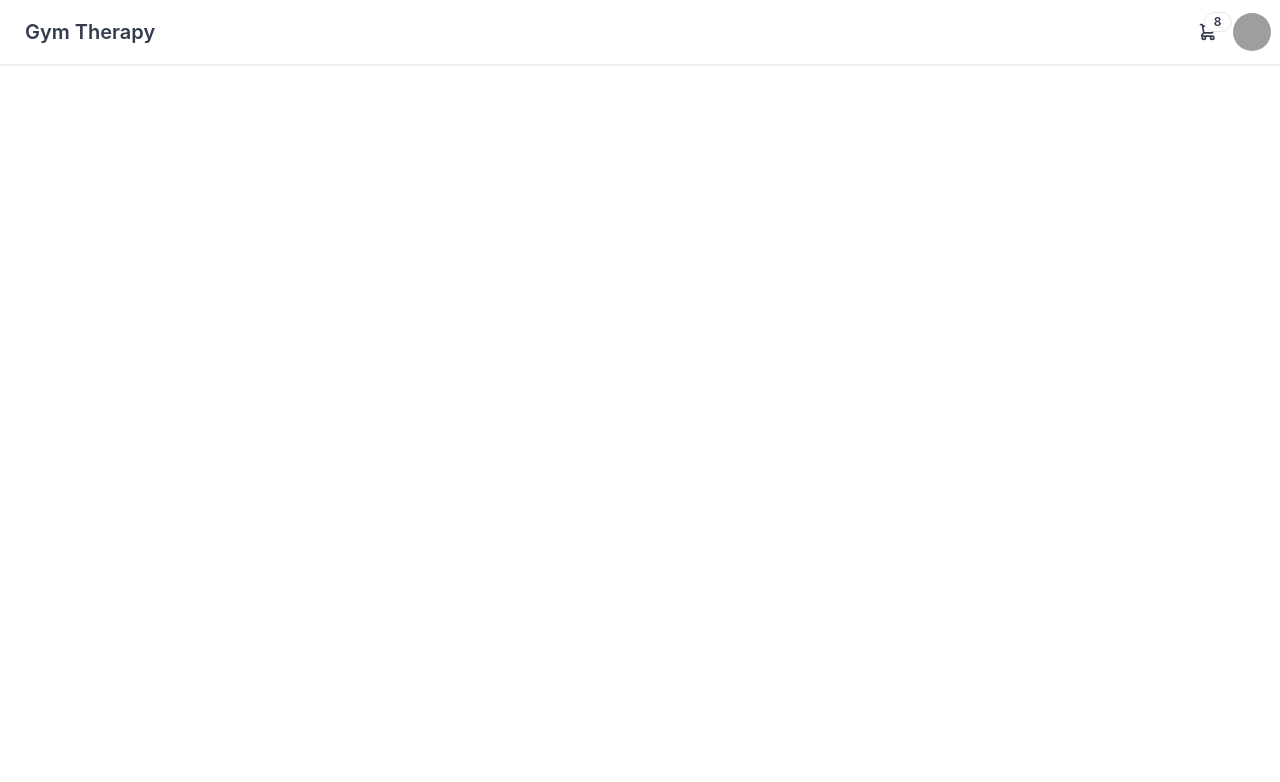
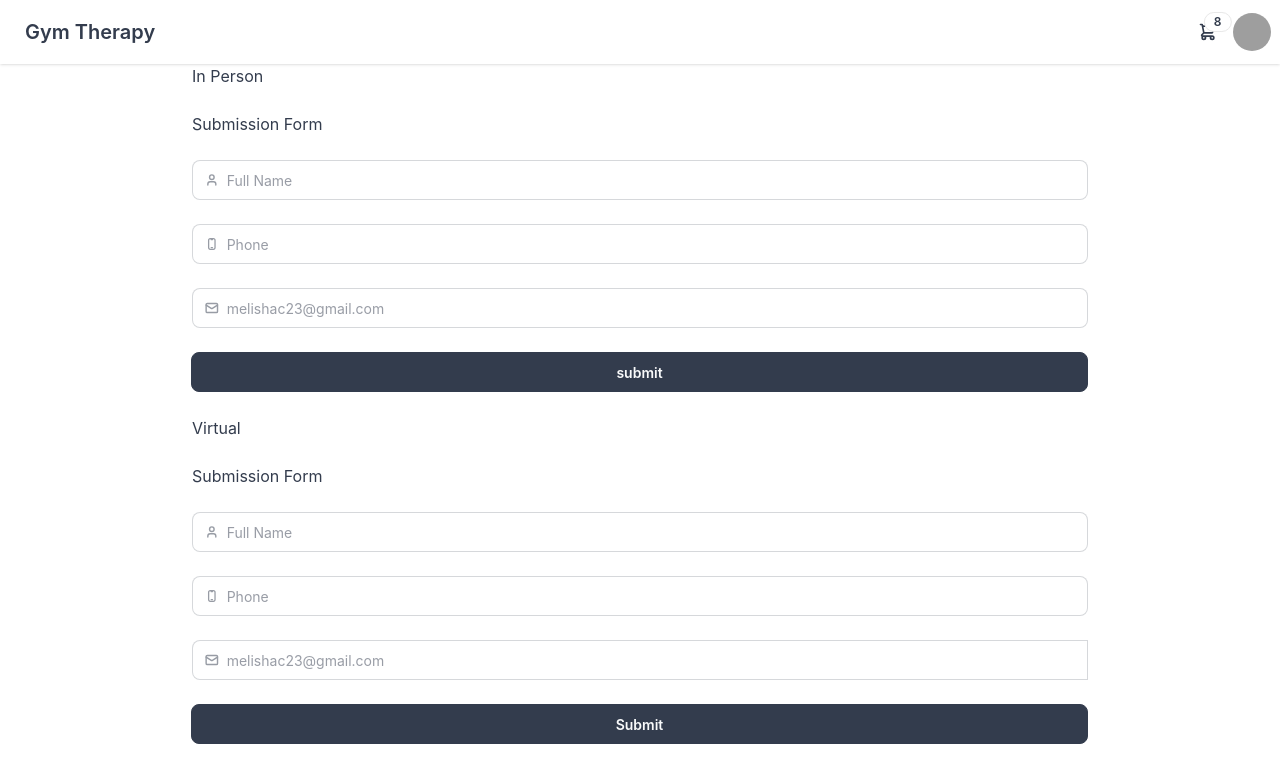
Before and after one commit to Brooklyn-STEAM/gym-therapy, a website built with Vite: page src/pages/meeting.html in a window 1280 px wide. Built offline with nearby package versions, Linux system fonts and the light colour scheme; grey boxes are pictures that could not be loaded.

Commit message:
add input text to the meeting page

```diff
--- a/src/pages/meeting.html
+++ b/src/pages/meeting.html
@@ -1,13 +1,17 @@
 <!DOCTYPE html>
 <html lang="en">
+
 <head>
-    <meta charset="UTF-8">
-    <meta name="viewport" content="width=device-width, initial-scale=1.0">
-    <link rel="stylesheet" href="/src/styles/main.css">
-    <title>My Project</title>
+  <script src="https://code.iconify.design/iconify-icon/3.0.0/iconify-icon.min.js"></script>
+
+  <meta charset="UTF-8">
+  <meta name="viewport" content="width=device-width, initial-scale=1.0">
+  <link rel="stylesheet" href="/src/styles/main.css">
+  <title>My Project</title>
 </head>
 
-<body><div class="navbar bg-base-100 shadow-sm">
+<body>
+  <div class="navbar bg-base-100 shadow-sm">
     <div class="flex-1">
       <a class="btn btn-ghost text-xl">Gym Therapy</a>
     </div>
@@ -15,13 +19,15 @@
       <div class="dropdown dropdown-end">
         <div tabindex="0" role="button" class="btn btn-ghost btn-circle">
           <div class="indicator">
-            <svg xmlns="http://www.w3.org/2000/svg" class="h-5 w-5" fill="none" viewBox="0 0 24 24" stroke="currentColor"> <path stroke-linecap="round" stroke-linejoin="round" stroke-width="2" d="M3 3h2l.4 2M7 13h10l4-8H5.4M7 13L5.4 5M7 13l-2.293 2.293c-.63.63-.184 1.707.707 1.707H17m0 0a2 2 0 100 4 2 2 0 000-4zm-8 2a2 2 0 11-4 0 2 2 0 014 0z" /> </svg>
+            <svg xmlns="http://www.w3.org/2000/svg" class="h-5 w-5" fill="none" viewBox="0 0 24 24"
+              stroke="currentColor">
+              <path stroke-linecap="round" stroke-linejoin="round" stroke-width="2"
+                d="M3 3h2l.4 2M7 13h10l4-8H5.4M7 13L5.4 5M7 13l-2.293 2.293c-.63.63-.184 1.707.707 1.707H17m0 0a2 2 0 100 4 2 2 0 000-4zm-8 2a2 2 0 11-4 0 2 2 0 014 0z" />
+            </svg>
             <span class="badge badge-sm indicator-item">8</span>
           </div>
         </div>
-        <div
-          tabindex="0"
-          class="card card-compact dropdown-content bg-base-100 z-1 mt-3 w-52 shadow">
+        <div tabindex="0" class="card card-compact dropdown-content bg-base-100 z-1 mt-3 w-52 shadow">
           <div class="card-body">
             <span class="text-lg font-bold"></span>
             <span class="text-info"></span>
@@ -34,14 +40,11 @@
       <div class="dropdown dropdown-end">
         <div tabindex="0" role="button" class="btn btn-ghost btn-circle avatar">
           <div class="w-10 rounded-full">
-            <img
-              alt="Tailwind CSS Navbar component"
+            <img alt="Tailwind CSS Navbar component"
               src="https://img.daisyui.com/images/stock/photo-1534528741775-53994a69daeb.webp" />
           </div>
         </div>
-        <ul
-          tabindex="-1"
-          class="menu menu-sm dropdown-content bg-base-100 rounded-box z-1 mt-3 w-52 p-2 shadow">
+        <ul tabindex="-1" class="menu menu-sm dropdown-content bg-base-100 rounded-box z-1 mt-3 w-52 p-2 shadow">
           <li>
             <a class="justify-between">
               Profile
@@ -54,7 +57,107 @@
           <li><a href="product.html">Product</a></li>
           <li><a href="meeting.html">Meetings</a></li>
           <li><a href="Contacts.html">Contacts </a></li>
+
+
         </ul>
       </div>
     </div>
   </div>
+
+  <div class="flex flex-col gap-6 max-w-4xl mx-auto">
+    <h1>
+      <P> In Person</P>
+    </h1>
+    <h1>
+      <p>Submission Form</p>
+    </h1>
+
+    <label class="input w-full validator">
+      <svg class="h-[1em] opacity-50" xmlns="http://www.w3.org/2000/svg" viewBox="0 0 24 24">
+        <g stroke-linejoin="round" stroke-linecap="round" stroke-width="2.5" fill="none" stroke="currentColor">
+          <path d="M19 21v-2a4 4 0 0 0-4-4H9a4 4 0 0 0-4 4v2"></path>
+          <circle cx="12" cy="7" r="4"></circle>
+        </g>
+      </svg>
+      <input type="text" required placeholder="Full Name" pattern="[A-Za-z][A-Za-z0-9\-]*" minlength="3" maxlength="30"
+        title="Only letters, numbers or dash" />
+    </label>
+
+    <label class="input w-full validator">
+      <svg class="h-[1em] opacity-50" xmlns="http://www.w3.org/2000/svg" viewBox="0 0 16 16">
+
+        <g fill="none">
+          <path
+            d="M7.25 11.5C6.83579 11.5 6.5 11.8358 6.5 12.25C6.5 12.6642 6.83579 13 7.25 13H8.75C9.16421 13 9.5 12.6642 9.5 12.25C9.5 11.8358 9.16421 11.5 8.75 11.5H7.25Z"
+            fill="currentColor"></path>
+          <path fill-rule="evenodd" clip-rule="evenodd"
+            d="M6 1C4.61929 1 3.5 2.11929 3.5 3.5V12.5C3.5 13.8807 4.61929 15 6 15H10C11.3807 15 12.5 13.8807 12.5 12.5V3.5C12.5 2.11929 11.3807 1 10 1H6ZM10 2.5H9.5V3C9.5 3.27614 9.27614 3.5 9 3.5H7C6.72386 3.5 6.5 3.27614 6.5 3V2.5H6C5.44771 2.5 5 2.94772 5 3.5V12.5C5 13.0523 5.44772 13.5 6 13.5H10C10.5523 13.5 11 13.0523 11 12.5V3.5C11 2.94772 10.5523 2.5 10 2.5Z"
+            fill="currentColor"></path>
+        </g>
+      </svg>
+
+      <input type="tel" class="tabular-nums" required placeholder="Phone" pattern="[0-9]*" minlength="10" <div
+        class="join">
+    </label>
+    <div>
+      <label class="input w-full validator join-item">
+        <svg class="h-[1em] opacity-50" xmlns="http://www.w3.org/2000/svg" viewBox="0 0 24 24">
+          <g stroke-linejoin="round" stroke-linecap="round" stroke-width="2.5" fill="none" stroke="currentColor">
+            <rect width="20" height="16" x="2" y="4" rx="2"></rect>
+            <path d="m22 7-8.97 5.7a1.94 1.94 0 0 1-2.06 0L2 7"></path>
+          </g>
+        </svg>
+        <input type="email" placeholder="melishac23@gmail.com" required />
+      </label>
+      <div class="validator-hint hidden">Enter valid email address</div>
+    </div>
+    <button class="btn btn-neutral join-item">submit</button>
+    <h1>
+      <P>Virtual</P>
+    </h1>
+    <h1>
+      <p>Submission Form</p>
+    </h1>
+    <label class="input w-full validator">
+      <svg class="h-[1em] opacity-50" xmlns="http://www.w3.org/2000/svg" viewBox="0 0 24 24">
+        <g stroke-linejoin="round" stroke-linecap="round" stroke-width="2.5" fill="none" stroke="currentColor">
+          <path d="M19 21v-2a4 4 0 0 0-4-4H9a4 4 0 0 0-4 4v2"></path>
+          <circle cx="12" cy="7" r="4"></circle>
+        </g>
+      </svg>
+
+      <input type="text" required placeholder="Full Name " pattern="[A-Za-z][A-Za-z0-9\-]*" minlength="3" maxlength="30"
+        title="Only letters, numbers or dash" />
+    </label>
+
+    <label class="input w-full validator">
+      <svg class="h-[1em] opacity-50" xmlns="http://www.w3.org/2000/svg" viewBox="0 0 16 16">
+        <g fill="none">
+          <path
+            d="M7.25 11.5C6.83579 11.5 6.5 11.8358 6.5 12.25C6.5 12.6642 6.83579 13 7.25 13H8.75C9.16421 13 9.5 12.6642 9.5 12.25C9.5 11.8358 9.16421 11.5 8.75 11.5H7.25Z"
+            fill="currentColor"></path>
+          <path fill-rule="evenodd" clip-rule="evenodd"
+            d="M6 1C4.61929 1 3.5 2.11929 3.5 3.5V12.5C3.5 13.8807 4.61929 15 6 15H10C11.3807 15 12.5 13.8807 12.5 12.5V3.5C12.5 2.11929 11.3807 1 10 1H6ZM10 2.5H9.5V3C9.5 3.27614 9.27614 3.5 9 3.5H7C6.72386 3.5 6.5 3.27614 6.5 3V2.5H6C5.44771 2.5 5 2.94772 5 3.5V12.5C5 13.0523 5.44772 13.5 6 13.5H10C10.5523 13.5 11 13.0523 11 12.5V3.5C11 2.94772 10.5523 2.5 10 2.5Z"
+            fill="currentColor"></path>
+        </g>
+      </svg>
+      <input type="tel" class="tabular-nums" required placeholder="Phone" pattern="[0-9]*" minlength="10" maxlength="10"
+        title="(xxx)xxx-xxxx" />
+    </label>
+
+    <div class="join w-full">
+        <label class="input w-full validator join-item">
+          <svg class="h-[1em] opacity-50" xmlns="http://www.w3.org/2000/svg" viewBox="0 0 24 24">
+            <g stroke-linejoin="round" stroke-linecap="round" stroke-width="2.5" fill="none" stroke="currentColor">
+              <rect width="20" height="16" x="2" y="4" rx="2"></rect>
+              <path d="m22 7-8.97 5.7a1.94 1.94 0 0 1-2.06 0L2 7"></path>
+            </g>
+          </svg>
+          <input type="email" placeholder="melishac23@gmail.com" required />
+        </label>
+        <div class="validator-hint hidden">Enter valid email address</div>
+      </div>
+      <button class="btn btn-neutral join-item">Submit</button>
+
+
+  </div>
```
